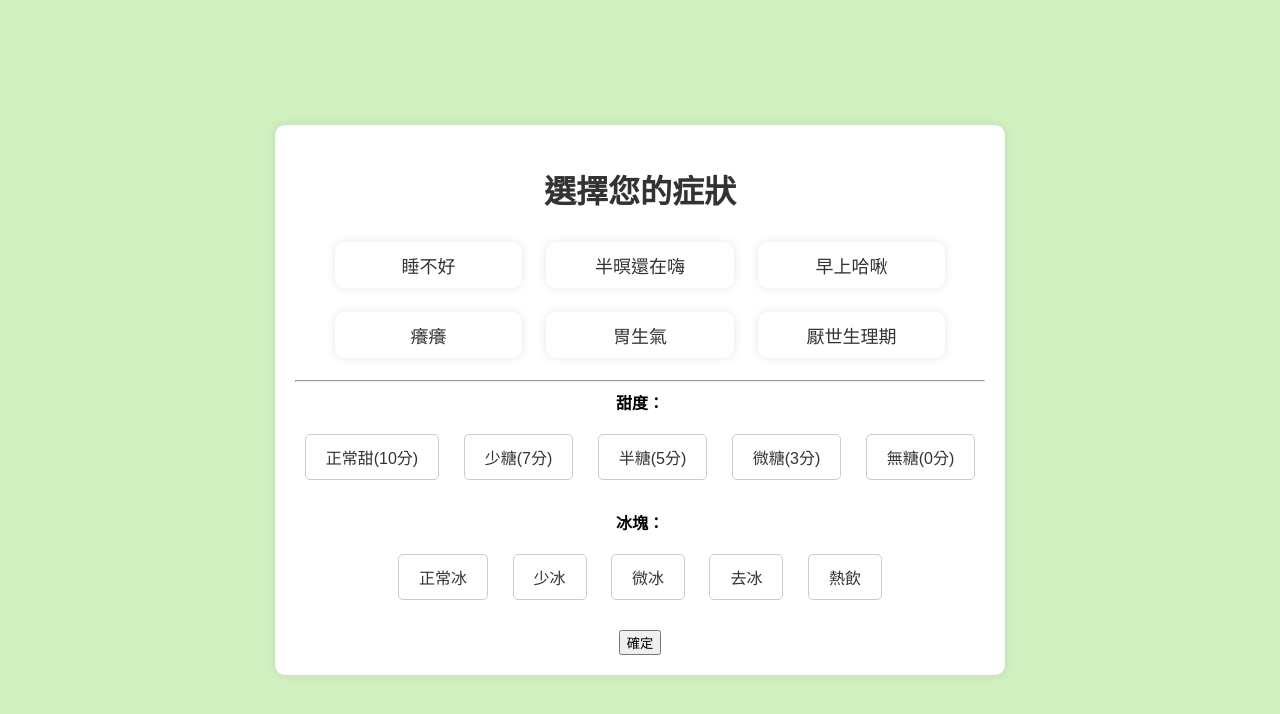
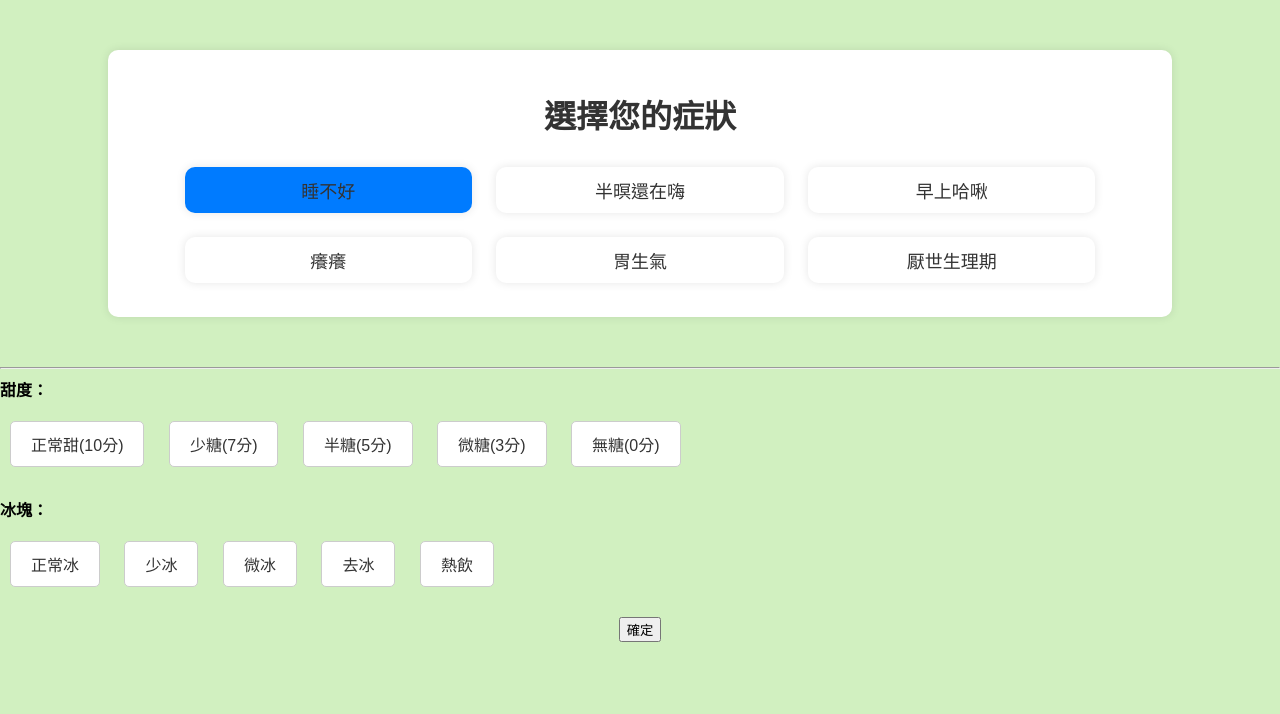
Before and after one commit to ntub113tea/frontend, a plain HTML site: page POS/POS介面.html in a window 1280 px wide. Both pictures are taken after a click on the link "睡不好". Drawn offline with Linux system fonts and the light colour scheme.

Commit message:
修改 POS介面

```diff
--- a/POS/POS介面.Css
+++ b/POS/POS介面.Css
@@ -1,14 +1,9 @@
 body {
-    font-family: '微軟正黑體', Arial, sans-serif;
-    background-color: #d1f0c0;
-    margin: 0;
-    padding: 0;
-    text-align: center;
-    display: flex;
-    justify-content: center;
-    align-items: center;
-    height: 100vh;
-}
+    font-family: Arial, sans-serif;
+            background-color: #d1f0c0;;
+            margin: 0;
+            padding: 0;
+            }
 
 .container {
     margin: 50px auto;
@@ -36,7 +31,6 @@ h1 {
     border-radius: 10px;
     overflow: hidden;
     box-shadow: 0 0 10px rgba(0, 0, 0, 0.1);
-
 }
 
 .item:hover {
@@ -58,6 +52,11 @@ h1 {
     margin: 10px 0;
     font-size: 18px;
     color: #333;
+}
+
+.item.selected {
+    background-color: #007bff; /* 已選中的項目背景顏色 */
+    color: #fff; /* 已選中的項目文字顏色 */
 }
 
 .option-group {
--- a/POS/POS介面.html
+++ b/POS/POS介面.html
@@ -13,32 +13,33 @@
 <div class="container">
     <h1>選擇您的症狀</h1>
     <div class="row">
-        <a class="item" id="symptom1" onclick="selectSymptom('睡不好')">
+        <a class="item" id="symptom1" onclick="selectSymptom('symptom1')">
             <div class="title">睡不好</div>
         </a>
 
-        <a class="item" id="symptom2" onclick="selectSymptom('半暝還在嗨')">
+        <a class="item" id="symptom2" onclick="selectSymptom('symptom2')">
             <div class="title">半暝還在嗨</div>
         </a>
 
-        <a class="item" id="symptom3" onclick="selectSymptom('早上哈啾')">
+        <a class="item" id="symptom3" onclick="selectSymptom('symptom3')">
             <div class="title">早上哈啾</div>
         </a>
     </div>
 
     <div class="row">
-        <a class="item" id="symptom4" onclick="selectSymptom('癢癢')">
+        <a class="item" id="symptom4" onclick="selectSymptom('symptom4')">
             <div class="title">癢癢</div>
         </a>
 
-        <a class="item" id="symptom5" onclick="selectSymptom('胃生氣')">
+        <a class="item" id="symptom5" onclick="selectSymptom('symptom5')">
             <div class="title">胃生氣</div>
         </a>
 
-        <a class="item" id="symptom6" onclick="selectSymptom('厭世生理期')">
+        <a class="item" id="symptom6" onclick="selectSymptom('symptom6')">
             <div class="title">厭世生理期</div>
         </a>
     </div>
+</div>
 <hr>
 <!--甜度選擇 -->
     <div class="option-group">
@@ -63,7 +64,8 @@
             <div class="option" id="ice5" data-value="熱飲">熱飲</div>
         </div>
     </div>
-    <!--確定按鈕 -->
+   <!--確定按鈕 -->
+<div id="submitButtonContainer" style="text-align: center;">
     <button id="submitButton" onclick="onSubmit()">確定</button>
 </div>
 
@@ -79,10 +81,42 @@
 
 
 <script>
+
+
    /*症狀儲存在localStorage*/
-    function selectSymptom(symptom) {
-        localStorage.setItem('symptom', symptom);
+   function selectSymptom(symptom) {
+    console.log("選擇的症狀：" + symptom);
+    let chineseSymptom = '';
+    switch (symptom) {
+        case 'symptom1':
+            chineseSymptom = '睡不好';
+            break;
+        case 'symptom2':
+            chineseSymptom = '半暝還在嗨';
+            break;
+        case 'symptom3':
+            chineseSymptom = '早上哈啾';
+            break;
+        case 'symptom4':
+            chineseSymptom = '癢癢';
+            break;
+        case 'symptom5':
+            chineseSymptom = '胃生氣';
+            break;
+        case 'symptom6':
+            chineseSymptom = '厭世生理期';
+            break;
+        default:
+            chineseSymptom = '未知症狀';
     }
+    localStorage.setItem('symptom', chineseSymptom);
+    const items = document.querySelectorAll('.item');
+    items.forEach(item => {
+        item.classList.remove('selected');
+    });
+    const selectedSymptom = document.getElementById(symptom);
+    selectedSymptom.classList.add('selected');
+}
 
     /*甜度或冰塊的選擇狀態*/
     function setSelected(element) {
```
